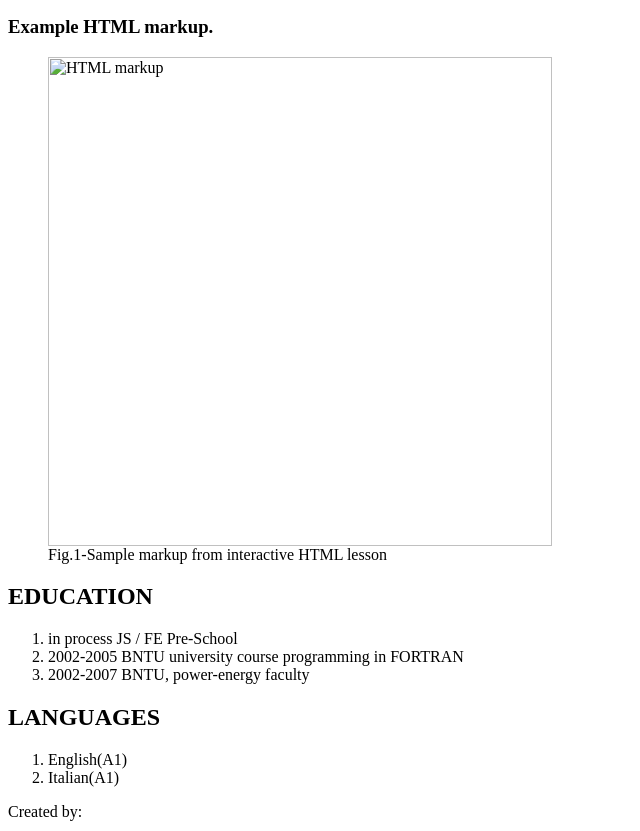
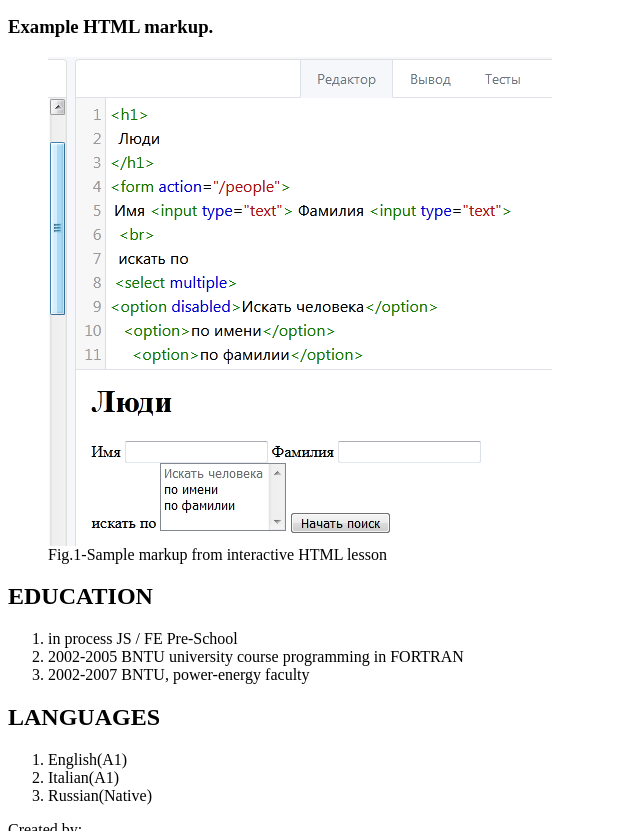
Before and after one commit to artyoma745/rsschool-cv, a plain HTML site: page index.html in a window 1280 px wide. Shown: the part 908-1739 px from the top of the page, without its empty margins (0-640 px from the left). Drawn offline with Linux system fonts and the light colour scheme.

Commit message:
fix: fix fig1 link

```diff
--- a/index.html
+++ b/index.html
@@ -44,7 +44,7 @@ index.html
 <article>
     <h3>Example HTML markup.</h3>
     <figure>
-        <img src="images/fig1.png"
+        <img src="images/fig.1.png"
         alt="HTML markup"
         width="504" height="489">
         <figcaption>Fig.1-Sample markup from interactive  HTML lesson
@@ -65,6 +65,7 @@ index.html
         <ol>
             <li>English(A1)</li>
             <li>Italian(A1) </li>
+            <li>Russian(Native) </li>
         </ol>
         </div>
     <footer>
```
